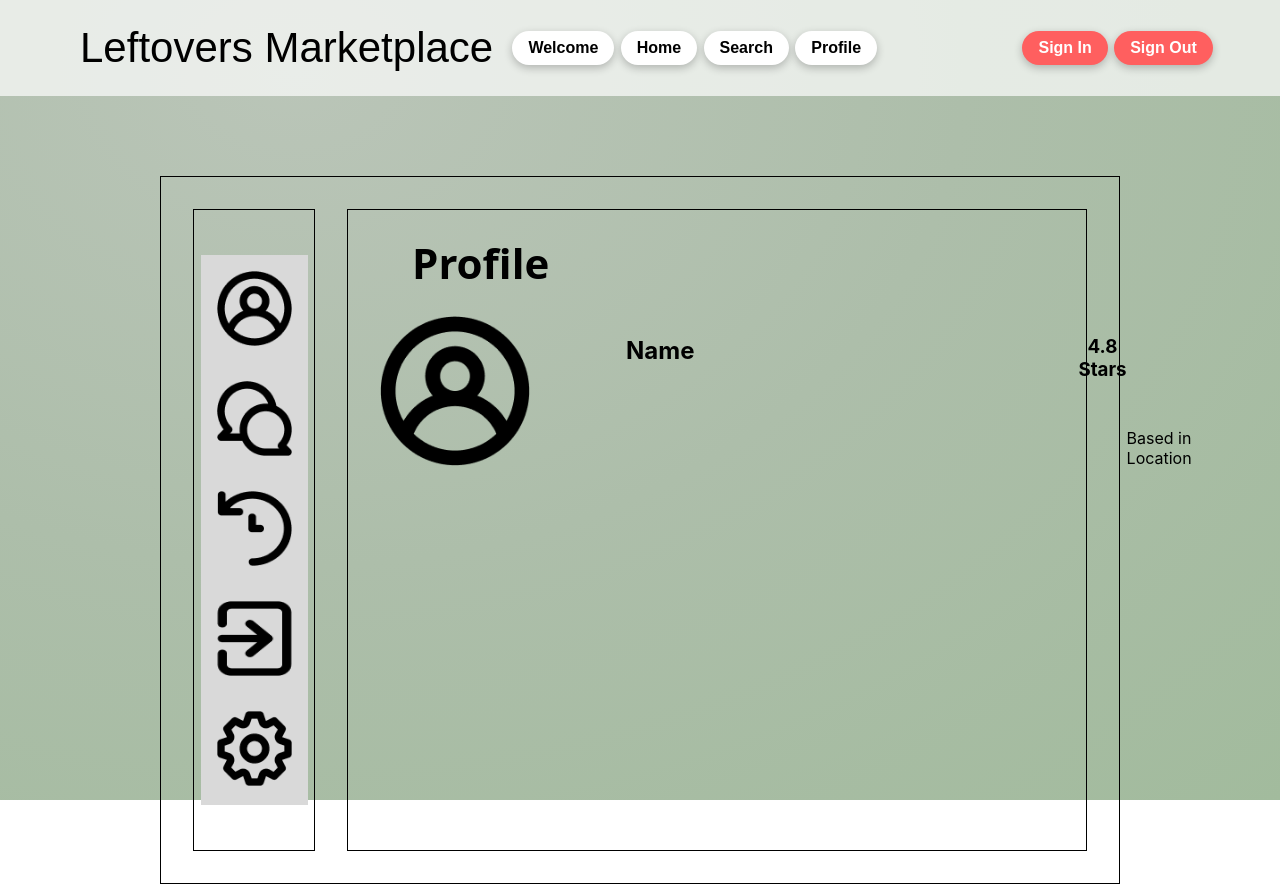
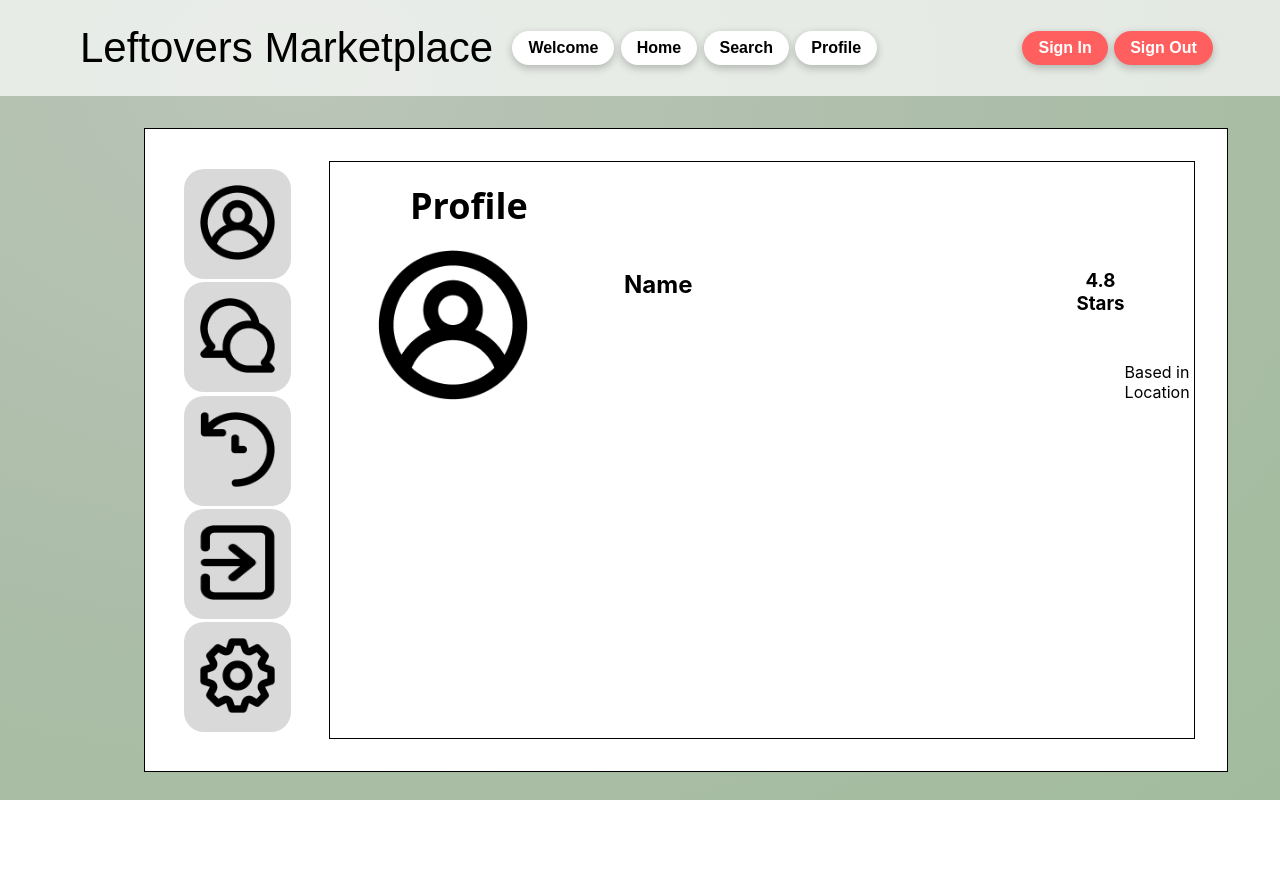
Before and after one commit to geerma/leftoversmarketplace, a React (Create React App) app: page /profilepage in a window 1280 px wide. After the commit the page ends 800 px from the top, so only its background shows below. Built offline with nearby package versions, Linux system fonts and the light colour scheme.

Commit message:
transaction

```diff
--- a/src/Components/TransactionListing/transactionListing.css
+++ b/src/Components/TransactionListing/transactionListing.css
@@ -1,23 +1,25 @@
 .transactionlisting_box {
-  margin: 2rem;
-  background: #d9d9d9;
+  margin: 1rem;
+  background: #5eb872;
   border-radius: 10px;
 }
 
 .transactionimage_box {
   background: #ffffff;
   margin: 1rem;
-  padding: 1rem;
-  min-width: 120px;
-  min-height: 120px;
+  padding: 0.5rem;
+  width: 100px;
+  height: 100px;
+  min-width: 80px;
+  min-height: 85px;
 }
 
 .transactionlisting_box p {
   font-family: "Inter";
   font-weight: 400;
   font-size: 20px;
-  line-height: 30px;
+  line-height: 28px;
   text-align: center;
   color: #000000;
-  margin: 1rem;
+  margin: 0rem;
 }
--- a/src/Pages/Profilepage/Profilepage.jsx
+++ b/src/Pages/Profilepage/Profilepage.jsx
@@ -76,8 +76,9 @@ const TransactionHistory = () => {
   ]);
 
   return (
-    <div>
+    <div className="transaction_history_container">
       <h1>Transaction History</h1>
+      <h2>Purchased</h2>
       <div className="transaction_history">
         {transaction.map((item, index) => (
           <TransactionListing
@@ -86,8 +87,8 @@ const TransactionHistory = () => {
             key={item.text + index}
           />
         ))}
-        ;
       </div>
+      <h2>Sold</h2>
       <div className="sold_history">
       {transaction.map((item, index) => (
           <TransactionListing
@@ -96,7 +97,6 @@ const TransactionHistory = () => {
             key={item.text + index}
           />
         ))}
-        ;
       </div>
     </div>
   );
--- a/src/Pages/Profilepage/profilepage.css
+++ b/src/Pages/Profilepage/profilepage.css
@@ -45,18 +45,18 @@
 
 .profile_box {
   border: 1px solid black;
-  margin: 5rem 10rem 10rem;
+  margin: 2rem 9rem 9rem;
   padding: 1rem;
   display: flex;
   flex-direction: row;
-  min-width: 350px;
+  min-width: 1050px;
+  background: white;
 }
 
 .profile_icons {
-  border: 1px solid black;
   flex: 1;
   min-height: 26rem;
-  height: 40rem;
+  height: 36rem;
   width: 160px;
   min-width: 120px;
   margin: 1rem;
@@ -68,12 +68,13 @@
 }
 
 .profile_icons button {
-  margin-top: 0rem;
+  margin-top: 0.2rem;
   padding: 1rem;
   background-color: #d9d9d9;
   cursor: pointer;
   border: none;
   outline: none;
+  border-radius: 20px;
 }
 
 .profile_icons button:hover {
@@ -87,24 +88,24 @@
 
 .profile_info {
   border: 1px solid black;
-  height: 50vh;
   width: 88%;
-  min-width: 200px;
+  min-width: 800px;
+  min-height: 26rem;
+  height: 34rem;
   margin: 1rem;
-  min-height: 26rem;
-  height: 40rem;
-  margin: 1rem;
+  padding: 1rem;
 }
 
 .profile_info h1 {
   font-family: 'Noto Sans', sans-serif;
-  font-weight: 600;
-  font-size: 42px;
-  line-height: 50px;
+  font-weight: 700;
+  font-size: 36px;
+  line-height: 40px;
 
   color: #000000;
 
   margin-left: 4rem;
+  margin-top: 0.5rem;
 }
 
 /* Right side of Profile */
@@ -134,12 +135,24 @@
   margin-top: 6rem;
 }
 
+.transaction_history_container h1 {
+  margin-left: 2rem;
+  margin-bottom: 0;
+}
+
+.transaction_history_container h2 {
+  margin-left: 2rem;
+  margin-top: 0;
+  margin-bottom: 0;
+  font-size: 18px;
+}
+
 .transaction_history,
 .sold_history {
   display: flex;
   flex-direction: row;
   justify-content: flex-start;
-  margin-top: 1rem;
+  margin-top: 0rem;
   margin-left: 2rem;
 
   position: relative;
```
